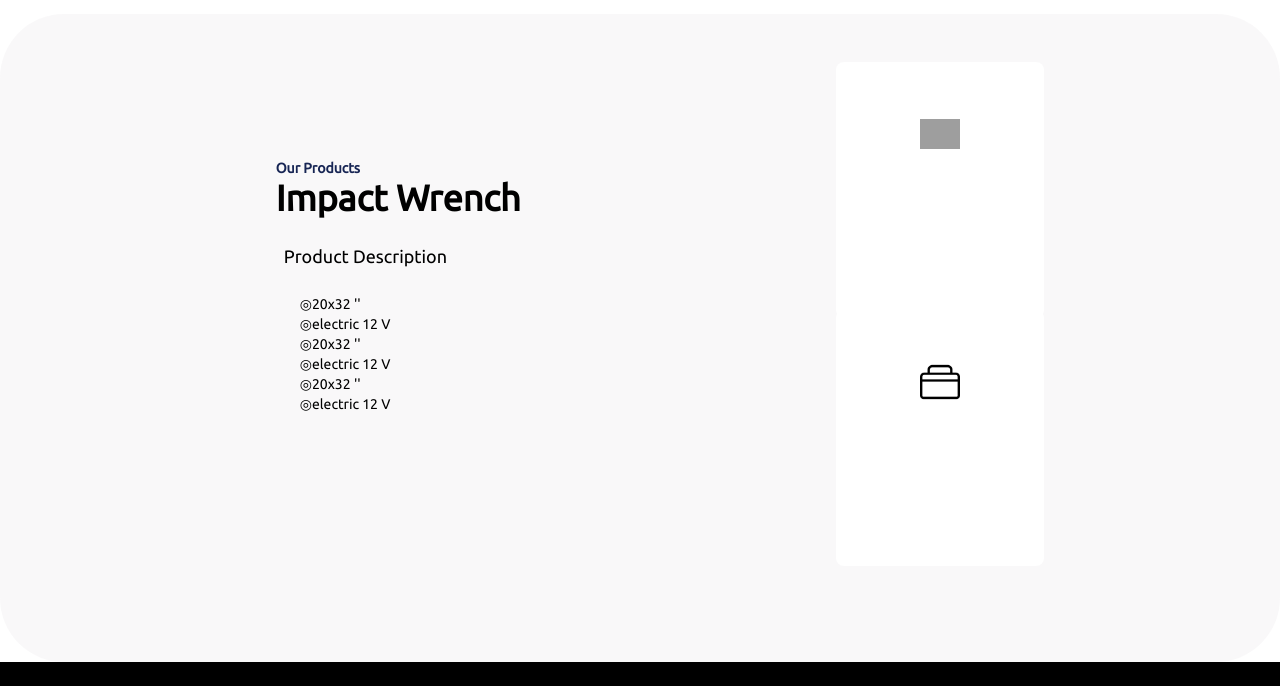
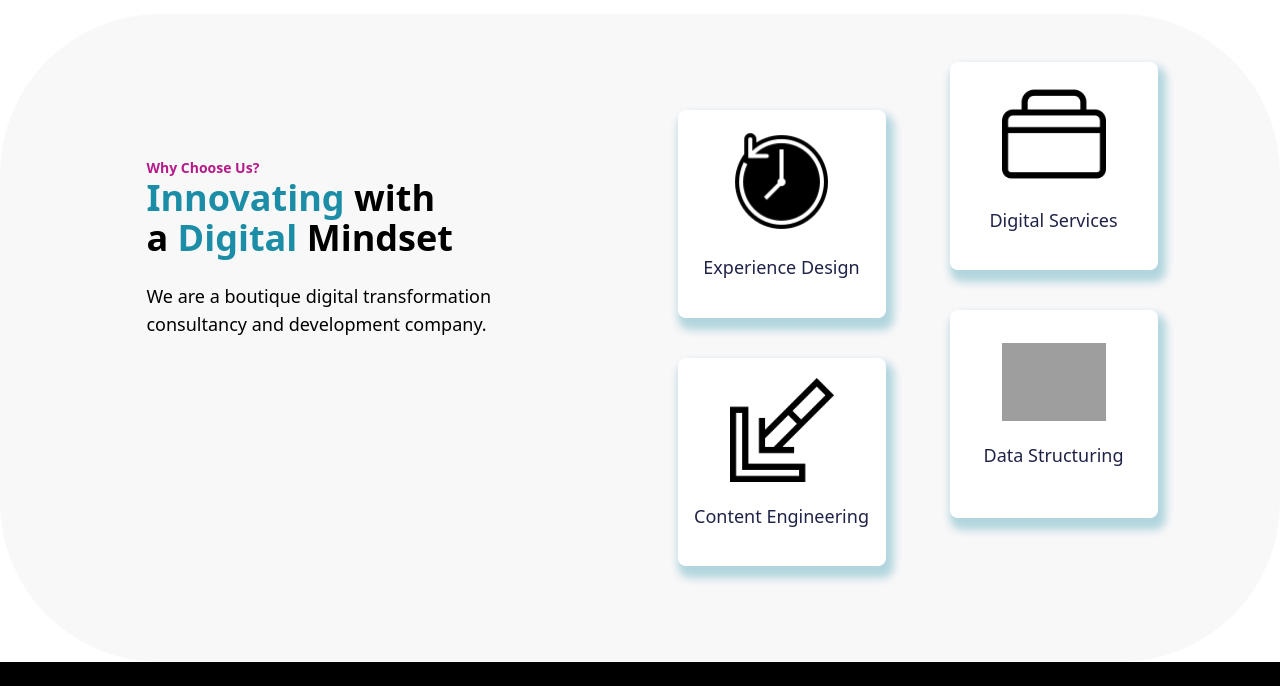
Before and after one commit to ayush27prasad/apstam-landing-page, a React (Vite) app: page / in a window 1280 px wide. Shown: the part 874-1560 px from the top of the page. Built offline with nearby package versions, Linux system fonts and the light colour scheme; grey boxes are pictures that could not be loaded.

Commit message:
updated css

```diff
--- a/src/components/Hero.jsx
+++ b/src/components/Hero.jsx
@@ -1,15 +1,20 @@
 import React from "react";
 import wrench_gif from "../assets/wrench_gif.gif";
 import "./hero.css";
+import time from "../assets/save_time.png";
+import effort from "../assets/minimal_effort.png";
+import portability from "../assets/portability.png";
+import fatigue from "../assets/zero_fatigue.png";
+// import Fade from "react-reveal/Fade";
 
 function BodyTemplate(props) {
   return (
       <div className="serviceContainer flex flex-wrap-reverse w-full min-h-screen items-center justify-around ">
         <div className="servicesContent w-[50%] flex flex-col">
-        <h1 className="font-semibold text-black services-section-heading text-6xl ml-12">
+          <h1 className="font-semibold text-center text-black services-section-heading text-6xl">
             {props.heading}
           </h1>
-        <p className="services-section-text mt-6  text-black tracking-wide text-xl w-[90%] mx-auto ml-12">
+          <p className="services-section-text mt-6 text-center text-black tracking-wide text-xl w-[90%] mx-auto">
             {props.text}
           </p>
         </div>
@@ -33,10 +38,89 @@ const Hero = () => {
           gif={wrench_gif}
         />
       </div>
+      <section className="flex flex-wrap justify-evenly xs:py-10 sm:py-14 bg-[#EBE9EB]/30 xs:rounded-[3.5rem] sm:rounded-[10rem]">
+        <div className="flex-col m-10 p-10 xs:mt-0 sm:mt-12">
+          {/* <Fade top> */}
+            <div>
+              <p className=" font-semibold text-theme-purple text-sm">
+                Why Choose Us?
+              </p>
+              <h2 className="font-bold text-black text-4xl">
+                <p className=" text-retechgen-blue inline-block">Innovating</p>{" "}
+                with <br /> a{" "}
+                <p className=" text-retechgen-blue inline-block">Digital</p>{" "}
+                Mindset
+              </h2>
+              <h2 className="text-black font-medium text-lg mt-6">
+                We are a boutique digital transformation <br /> consultancy and
+                development company.
+              </h2>
+            </div>
+          {/* </Fade> */}
+
+          {/* <Fade bottom> */}
+            {/* <Link to="/contact"> */}
+              {/* <button className="xs:mt-10 sm:mt-36 hover:bg-retechgen-blue flex h-12 w-36 bg-theme-blue text-white rounded-2xl text-sm shadow-button_shadow">
+                <p className=" self-center m-auto font-semibold">
+                  Get in Touch
+                </p>
+              </button> */}
+            {/* </Link> */}
+          {/* </Fade> */}
+        </div>
+
+        <div className="flex relative w-132 flex-wrap xs:mx-[8rem] sm:mx-0">
+          {/* <Fade right> */}
+            <div className="xs:-mt-[2.6rem] sm:mt-0 flex-col flex-wrap">
+              <div className="flex flex-wrap w-52 h-52 bg-white rounded-lg shadow-card_shadow2 hover:border-2 hover:border-solid hover:border-retechgen-blue/70 hover:transition hover:duration-300 hover:ease-in-out m-10 hover:shadow-tile_hover_shadow">
+                <div className="flex-col m-auto  ">
+                  <img className="m-auto mb-5 w-[65%]" src={time} alt="" />
+                  <h2 className="mb-4 text-center text-theme-blue-text font-medium text-lg">
+                    Experience Design
+                  </h2>
+                </div>
+              </div>
+
+              <div className="flex flex-wrap w-52 h-52 bg-white rounded-lg shadow-card_shadow2 hover:border-2 hover:border-solid hover:border-retechgen-blue/70 hover:transition hover:duration-300 hover:ease-in-out m-10 hover:shadow-tile_hover_shadow">
+                <div className="flex-col m-auto  ">
+                  <img
+                    className="m-auto mb-5 w-1/2"
+                    src={effort}
+                    alt=""
+                  />
+                  <h2 className="mb-4 text-center text-theme-blue-text font-medium text-lg">
+                    Content Engineering
+                  </h2>
+                </div>
+              </div>
+            </div>
+          {/* </Fade> */}
+
+          {/* <Fade right> */}
+            <div className="flex-col sm:absolute xs:-mt-10 sm:mt-0 sm:bottom-12  sm:left-70 xs:flex-wrap">
+              <div className="flex w-52 h-52 bg-white rounded-lg shadow-card_shadow2 hover:border-2 hover:border-solid hover:border-retechgen-blue/70 hover:transition hover:duration-300 hover:ease-in-out m-10 hover:shadow-tile_hover_shadow">
+                <div className="flex-col m-auto  ">
+                  <img className="m-auto mb-5 w-1/2" src={portability} alt="" />
+                  <h2 className="mb-4 text-center text-theme-blue-text font-medium text-lg">
+                    Digital Services
+                  </h2>
+                </div>
+              </div>
+
+              <div className="flex w-52 h-52 bg-white rounded-lg shadow-card_shadow2 hover:border-2 hover:border-solid hover:border-retechgen-blue/70 hover:transition hover:duration-300 hover:ease-in-out m-10 hover:shadow-tile_hover_shadow">
+                <div className="flex-col m-auto  ">
+                  <img className="m-auto mb-5 w-1/2" src={fatigue} alt="" />
+                  <h2 className="mb-4 text-center text-theme-blue-text font-medium text-lg">
+                    Data Structuring
+                  </h2>
+                </div>
+              </div>
+            </div>
+          {/* </Fade> */}
+        </div>
+      </section>
     </>
   );
 };
 
-
-
 export default Hero;
--- a/src/components/Navbar.jsx
+++ b/src/components/Navbar.jsx
@@ -6,7 +6,7 @@ const Navbar = () => {
   return (
     <>
       <div >
-        <header>
+        <header className=" shadow-custom">
           <div className=" w-full flex justify-between">
             <div className="flex pl-3 sm:pl-10 items-center">
               <img src={logo} className="h-12 mr-4 mt-2" />
--- a/src/pages/Home.jsx
+++ b/src/pages/Home.jsx
@@ -10,7 +10,7 @@ const Home = () => {
             <div>
                 <Navbar />
                 <Hero/>
-                <Product/>
+                {/* <Product/> */}
                 <Footer />
             </div>
 
--- a/tailwind.config.js
+++ b/tailwind.config.js
@@ -1,10 +1,94 @@
 /** @type {import('tailwindcss').Config} */
 module.exports = {
-  content: ["./index.html", "./src/**/*.{js,ts,jsx,tsx}"],
+  content: ["./src/**/*.{html,js,jsx}"],
   theme: {
-    extend: { fontFamily: {Ubuntu: ["Ubuntu",'sans-serif']} ,
-              boxShadow:  {btnGlow : "0 0 20px 0px rgb(37 99 235 / var(--tw-bg-opacity))"}
-            },
-  },
-  plugins: [],
-};
+      screens: {
+        'xs': '360px',
+        // => @media (min-width: 360px) { ... }
+
+        'sm': '640px',
+        // => @media (min-width: 640px) { ... }
+
+        'md': '768px',
+        // => @media (min-width: 768px) { ... }
+
+        'lg': '1024px',
+        // => @media (min-width: 1024px) { ... }
+
+        'xl': '1280px',
+        // => @media (min-width: 1280px) { ... }
+
+        '2xl': '1536px',
+        // => @media (min-width: 1536px) { ... }
+      }
+    ,
+    extend: {
+      colors: {
+        transparent: 'transparent',
+        current: 'currentColor',
+        'theme-purple': '#B51A8A',
+        'retechgen-blue': '#1B8DA6',
+        'theme-gray': 'rgba(0, 0, 0, 0.39)',
+        'theme-gray2': 'rgba(0, 0, 0, 0.75)',
+        'theme-blue': 'rgba(27, 141, 166, 0.85)',
+        'theme-deep-blue': 'rgba(31, 35, 71, 1)',
+        'theme-text-blue': 'rgba(27, 141, 166, 1)',
+        'theme-hover-blue': 'rgba(34, 157, 184, 1)',
+        'theme-hover-search': 'rgba(43, 59, 83, 0.68)',
+        'theme-bg': '#F8F9FA',
+        'theme-blue-text': '#1F2347',
+        'theme-partner': 'rgba(242, 242, 242, 0.4)',
+
+        // rgba(43, 59, 83, 0.68)
+
+      },
+      spacing: {
+        '02': '0.09rem',
+        '05': '0.15rem',
+        '13': '3.25rem',
+        '15': '3.75rem',
+        '18': '4.5rem',
+        '22': '5.5rem',
+        '26': '6.5rem',
+        '30': '7.5rem',
+        '70': '17rem',
+        '88': '21.5rem',
+        '94': '22.5rem',
+        '110': '27.5rem',
+        '128': '32rem',
+        '132': '36rem',
+        '142': '39rem',
+        '150': '42rem',
+        '160': '45rem',
+        '170': '48rem',
+        '190': '52rem',
+        '200': '96rem',
+        '112': '28rem',
+        '120': '30rem',
+        'logo' : '10rem',
+      },
+      boxShadow: {
+        'custom': '0px -11px 7px 10px rgba(0, 0, 0)',
+        'statblock': '8px 8px 8px 8px rgba(0, 0, 0, 0.1)',
+        'search': '5px 4px 4px 4px rgba(0, 0, 0, 0.06)',
+        'button_shadow': '0px 4px 4px 0px rgba(0, 0, 0, 0.25)',
+        'card_shadow': '4px 8px 8px 4px rgba(0, 0, 0, 0.07)',
+        'card_shadow2': '4px 8px 8px 4px rgba(27, 141, 166, 0.32)',
+        'card_circle_shadow': '0px 8px 8px 0px #00000040',
+        'form_shadow': '0px 8px 8px 0px rgba(0, 0, 0, 0.13)',
+        'tile_hover_shadow': '4px 8px 10px 4px rgba(27, 141, 166, 0.57)',
+
+        // box-shadow: ;
+
+      },
+    }
+  }
+}
+
+
+
+
+
+
+// Script to run TailwindCSS CLI tool for this project
+// npx tailwindcss -i ./src/tailwindCSS/Tailwind_Input.css -o ./src/tailwindCSS/Tailwind_Output.css --watch
```
Also changed, not shown: 1 other file (tests, documents, lock files or other folders). Lines whose indentation alone changed are shown as unchanged.
